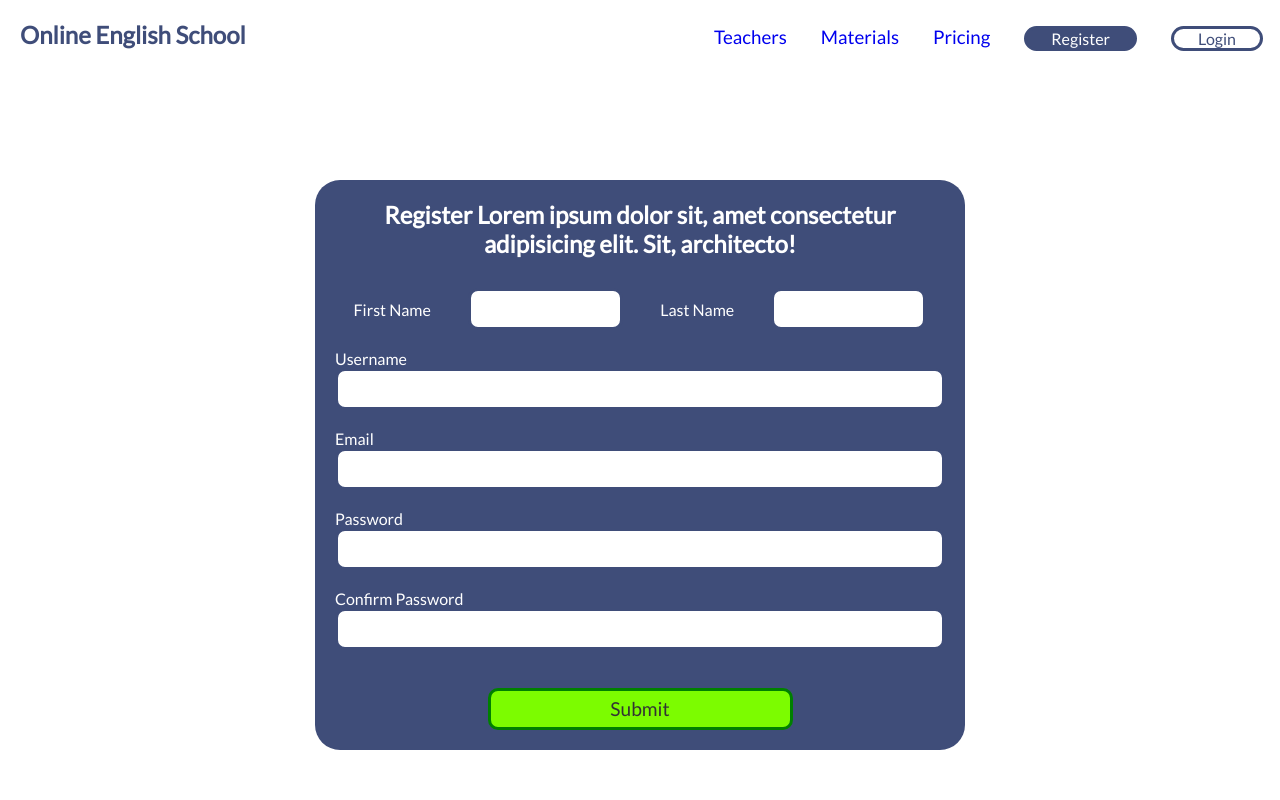
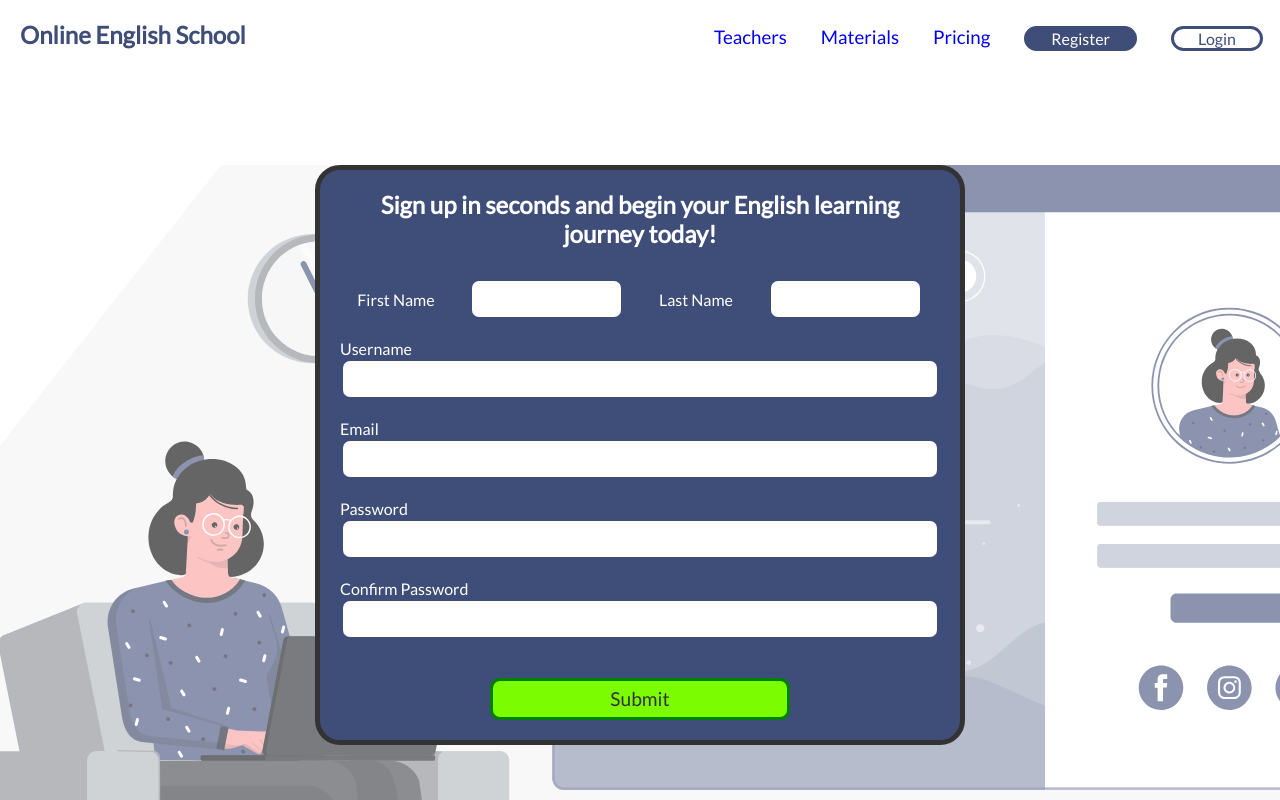
Before and after one commit to Thunderbolton/Online-English-School, a React (Create React App) app: page /register in a window 1280 px wide. Shown: the top 800 px of the page. Built offline with nearby package versions, Linux system fonts and the light colour scheme.

Commit message:
added background image to Register page and updated content and styling of register form

```diff
--- a/src/components/Register.js
+++ b/src/components/Register.js
@@ -1,9 +1,11 @@
 import RegisterForm from "./RegisterForm";
+import register from "../img/register.svg"
 
 const Register = () => {
     return (
         <div className="register">
             <RegisterForm />
+            <img src={register} alt="" />
         </div>
      );
 }
--- a/src/components/RegisterForm.js
+++ b/src/components/RegisterForm.js
@@ -2,7 +2,7 @@ const RegisterForm = () => {
     return (
         <div>
             <form className="register-form">
-                <h2>Register Lorem ipsum dolor sit, amet consectetur adipisicing elit. Sit, architecto!</h2>
+                <h2>Sign up in seconds and begin your English learning journey today!</h2>
                 <div className="register-form-names">
                     <label>First Name</label>
                     <input type="text" required/>
--- a/src/index.css
+++ b/src/index.css
@@ -118,10 +118,20 @@ button {
 
 .register {
   position: relative;
-  top: 180px;
-  height: 85vh;
-  /* overflow: hidden; */
-  margin-bottom: 300px;
+  top: 165px;
+  height: 110vh;
+  margin-bottom: 160px;
+  overflow-x: hidden;
+  overflow-y: hidden;
+}
+
+.register img {
+  position: relative;
+  bottom: 930px;
+  right: 350px;
+  width: 2000px;
+  opacity: 0.6;
+  z-index: -1;
 }
 
 .register-form {
@@ -132,8 +142,9 @@ button {
   padding: 20px;
   color: #fff;
   background-color: #3f4d79;
+  border: solid 5px #333;
   border-radius: 25px;
-  z-index: 10; /* To go infront of a background image */
+  z-index: 10; /* To go infront of the background image */
 }
 
 .register h2 {
```
Also changed, not shown: src/img/register.svg (added).
